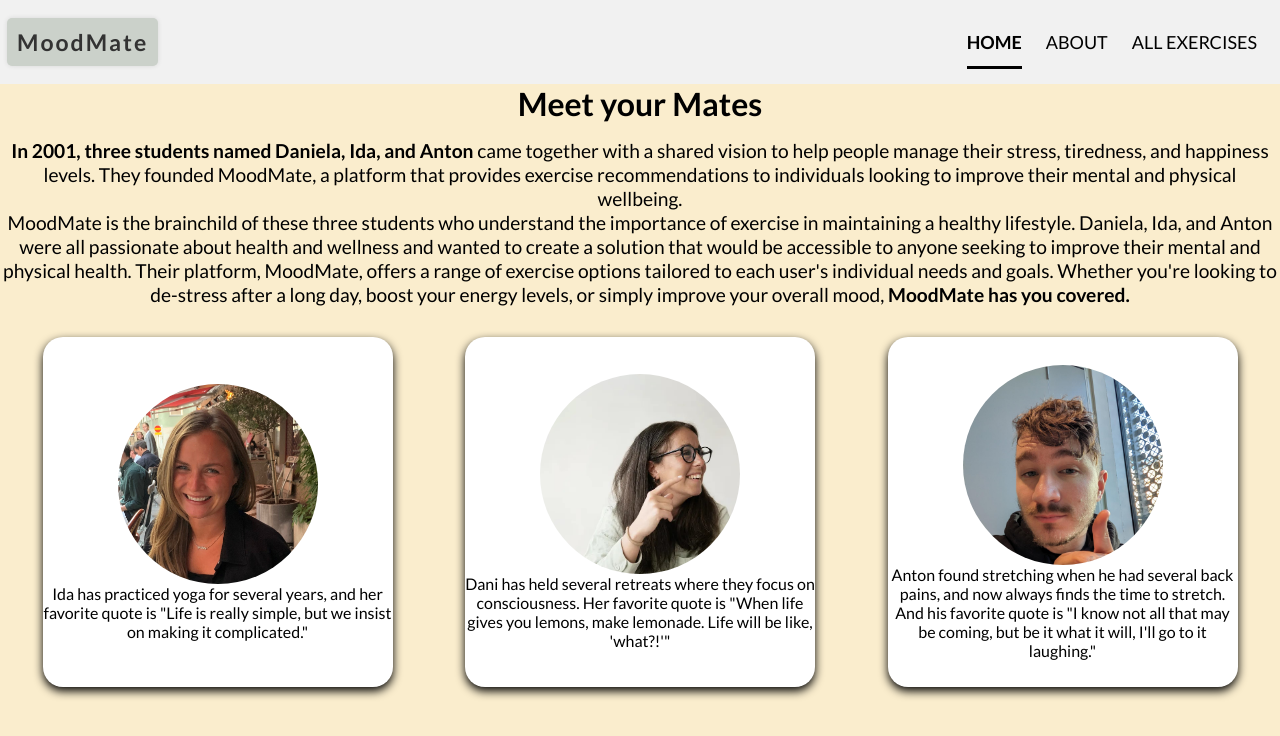
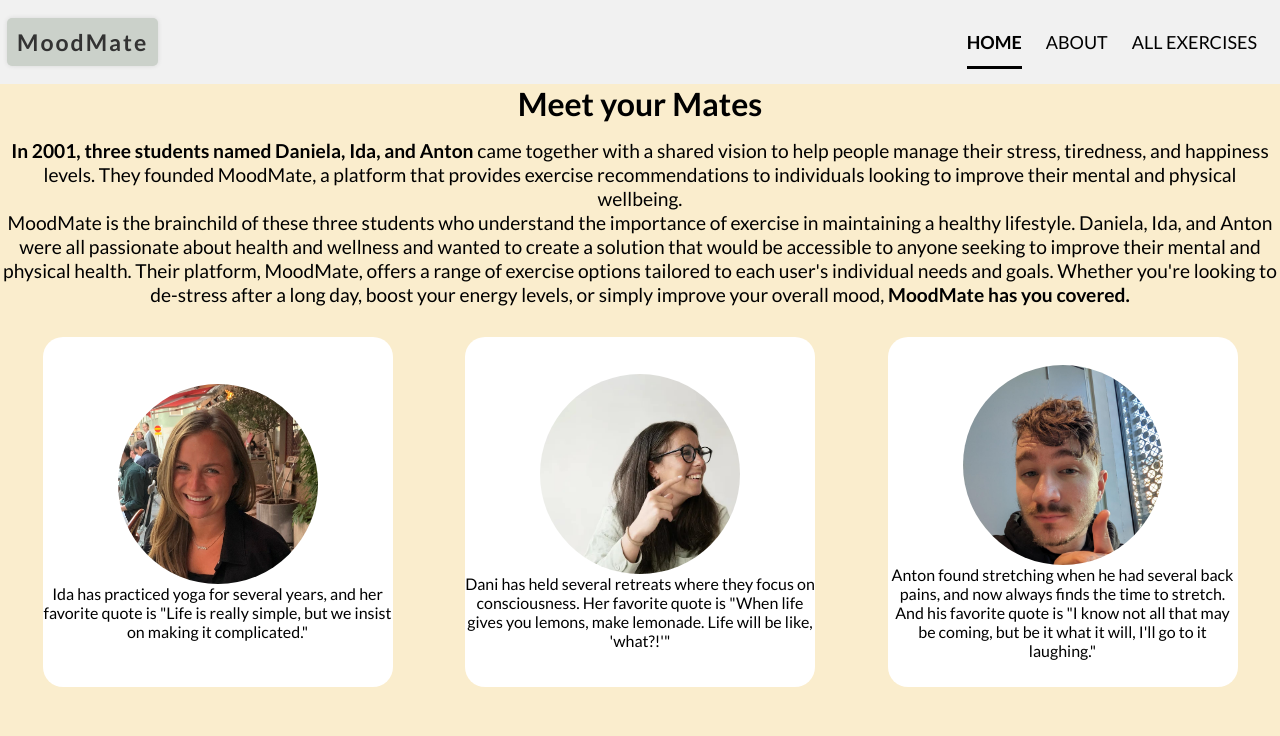
Before and after one commit to idanygo/mood-project, a Next.js app: page /About in a window 1280 px wide. Shown: the top 736 px of the page. Built offline with nearby package versions, Linux system fonts and the light colour scheme.

Commit message:
changes aboutus

```diff
--- a/styles/About.module.css
+++ b/styles/About.module.css
@@ -98,7 +98,6 @@
   justify-content: center;
   text-align: center;
   background-color: #ffffff;
-  box-shadow: 0px 4px 10px rgba(1, 1, 1, 1);
   border-radius: 20px;
 }
 
```
